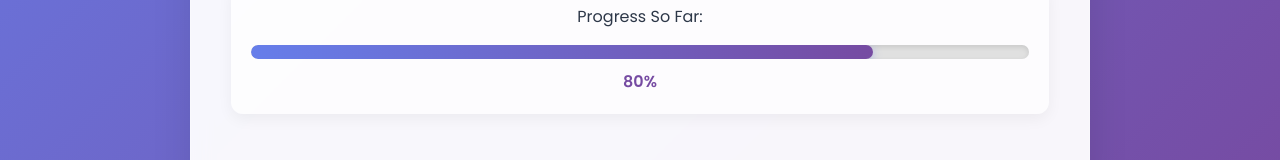
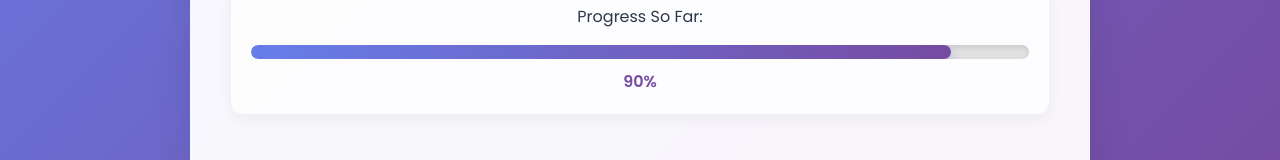
Before and after one commit to ikyy19999/maintenance, a plain HTML site: page index.html in a window 1280 px wide. Shown: the part 595-755 px from the top of the page. Drawn offline with Linux system fonts and the light colour scheme.

Commit message:
first commit

```diff
--- a/index.html
+++ b/index.html
@@ -85,7 +85,7 @@
                     <div class="progress-bar">
                         <div class="progress-fill" id="progress-fill"></div>
                     </div>
-                    <span id="progress-text">80%</span>
+                    <span id="progress-text">90%</span>
                 </div>
 
                 <!-- <div class="newsletter">
--- a/style.css
+++ b/style.css
@@ -287,7 +287,7 @@ body {
     height: 100%;
     background: linear-gradient(90deg, var(--primary-color), var(--secondary-color));
     border-radius: 10px;
-    width: 80%;
+    width: 90%;
     transition: width 0.5s ease;
     box-shadow: 0 2px 10px rgba(102, 126, 234, 0.4);
 }
```
